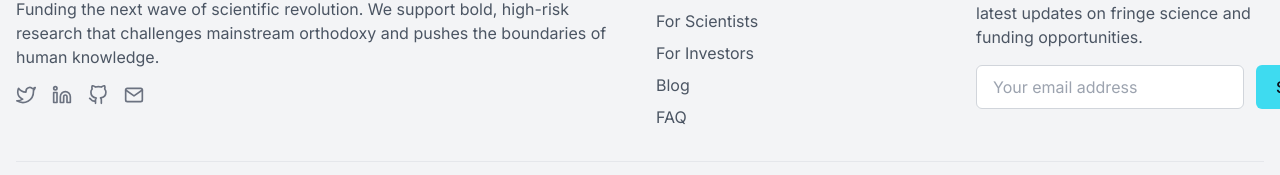
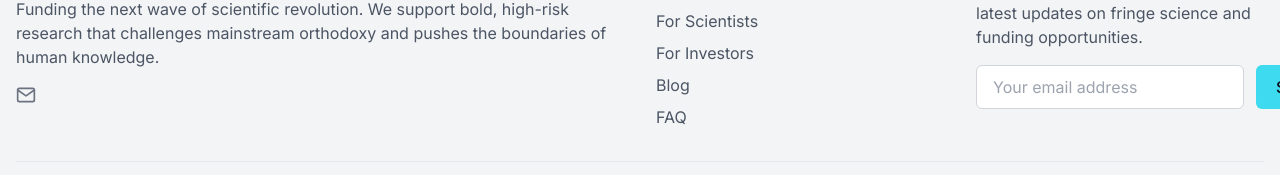
Before and after one commit to Gtofig/fringe-science-fund, a React (Vite) app: page / in a window 1280 px wide. Shown: the part 3751-3926 px from the top of the page. Built offline with nearby package versions, Linux system fonts and the light colour scheme.

Commit message:
Remove social media icons for now

```diff
--- a/src/components/layout/Footer.jsx
+++ b/src/components/layout/Footer.jsx
@@ -1,5 +1,5 @@
 import { Link } from 'react-router-dom';
-import { FiGithub, FiTwitter, FiLinkedin, FiMail } from 'react-icons/fi';
+import { FiMail } from 'react-icons/fi';
 import NewsletterForm from '@/components/ui/NewsletterForm.jsx';
 
 const Footer = () => {
@@ -22,33 +22,6 @@ const Footer = () => {
               that challenges mainstream orthodoxy and pushes the boundaries of human knowledge.
             </p>
             <div className="flex space-x-4 mt-4">
-              <a
-                href="#"
-                className="text-gray-500 hover:text-electric-blue dark:text-gray-400 dark:hover:text-electric-blue transition-colors"
-                aria-label="Twitter"
-                target="_blank"
-                rel="noopener noreferrer"
-              >
-                <FiTwitter className="h-5 w-5" />
-              </a>
-              <a
-                href="#"
-                className="text-gray-500 hover:text-electric-blue dark:text-gray-400 dark:hover:text-electric-blue transition-colors"
-                aria-label="LinkedIn"
-                target="_blank"
-                rel="noopener noreferrer"
-              >
-                <FiLinkedin className="h-5 w-5" />
-              </a>
-              <a
-                href="#"
-                className="text-gray-500 hover:text-electric-blue dark:text-gray-400 dark:hover:text-electric-blue transition-colors"
-                aria-label="GitHub"
-                target="_blank"
-                rel="noopener noreferrer"
-              >
-                <FiGithub className="h-5 w-5" />
-              </a>
               <a
                 href="mailto:info@fringesciencefund.org"
                 className="text-gray-500 hover:text-electric-blue dark:text-gray-400 dark:hover:text-electric-blue transition-colors"
```
